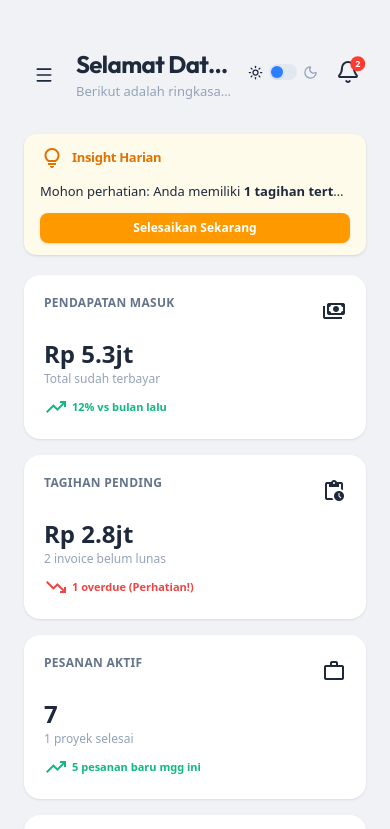
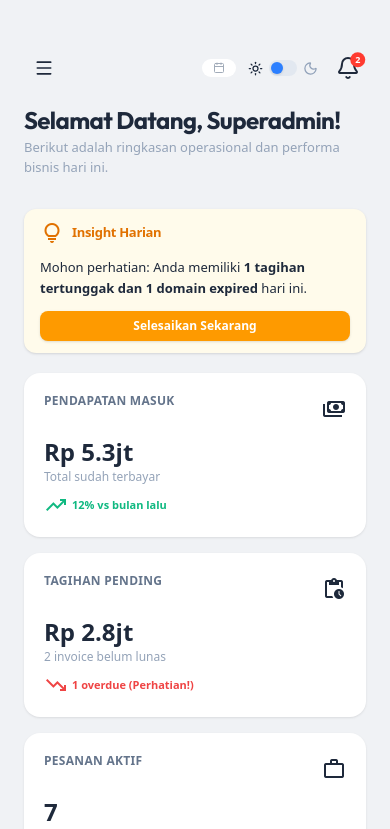
Before and after one commit to revtech-id/revtech-website, a Next.js app in the folder apps/frontend/: page /admin/dashboard in a window 390 px wide. Shown: the top 829 px of the page. Built offline with nearby package versions, Linux system fonts and the light colour scheme.

Commit message:
style(admin): hide bar chart x-axis labels on mobile for cleaner UI

```diff
--- a/apps/frontend/app/(admin)/admin/dashboard/page.tsx
+++ b/apps/frontend/app/(admin)/admin/dashboard/page.tsx
@@ -209,7 +209,7 @@ function AIInsightWidget() {
               <span className="text-[13px] font-bold tracking-tight">Insight Harian</span>
             </div>
             <div className={`w-px h-4 hidden sm:block shrink-0 ${theme.divider}`}></div>
-            <p className="text-[13px] flex-1 truncate" style={{ color: "var(--adm-text)" }} title={`Mohon perhatian: Anda memiliki ${alertSentence} hari ini.`}>
+            <p className="text-[13px] flex-1 leading-relaxed" style={{ color: "var(--adm-text)" }} title={`Mohon perhatian: Anda memiliki ${alertSentence} hari ini.`}>
               Mohon perhatian: Anda memiliki <strong className="font-bold">{alertSentence}</strong> hari ini.
             </p>
             <Link href={urgentDeadlines.length > 0 ? "/admin/pesanan" : "/admin/invoice"} className={`text-[12px] font-bold px-4 py-1.5 rounded-lg transition-colors whitespace-nowrap shrink-0 text-center shadow-sm ${theme.button}`}>
@@ -225,7 +225,7 @@ function AIInsightWidget() {
               <span className="text-[13px] font-bold tracking-tight">Sistem Sehat</span>
             </div>
             <div className="w-px h-4 bg-emerald-200 dark:bg-emerald-500/30 hidden sm:block shrink-0"></div>
-            <p className="text-[13px] flex-1 truncate" style={{ color: "var(--adm-text)" }}>
+            <p className="text-[13px] flex-1 leading-relaxed" style={{ color: "var(--adm-text)" }}>
               Operasional berjalan dengan sangat lancar. Tidak ada tugas mendesak atau tagihan tertunggak hari ini.
             </p>
           </div>
@@ -264,6 +264,14 @@ const fadeUp = (i: number) => ({
 });
 
 // ── Main Dashboard ────────────────────────────────────────────────────────────
+
+const CustomTick = ({ x, y, payload }: any) => (
+  <g transform={`translate(${x},${y})`} className="hidden sm:block">
+    <text x={0} y={0} dy={12} textAnchor="middle" fill="var(--adm-text-3)" fontSize={10}>
+      {payload.value}
+    </text>
+  </g>
+);
 
 export default function DashboardPage() {
   const [activeTab, setActiveTab] = useState<"proyek" | "server">("proyek");
@@ -424,10 +432,10 @@ export default function DashboardPage() {
                   <BarChart data={pipelineData} barSize={10} margin={{ top: 30, right: 0, bottom: 0, left: 0 }}>
                     <XAxis
                       dataKey="label"
-                      tick={{ fontSize: 10, fill: "var(--adm-text-3)" }}
+                      tick={<CustomTick />}
                       axisLine={false}
                       tickLine={false}
-                      tickMargin={12}
+                      interval={0}
                     />
                     <YAxis hide allowDecimals={false} />
                     <Tooltip content={<PipelineTooltip />} cursor={false} />
--- a/apps/frontend/app/(admin)/layout.tsx
+++ b/apps/frontend/app/(admin)/layout.tsx
@@ -124,9 +124,10 @@ export default function AdminLayout({ children }: { children: React.ReactNode })
               background: "transparent",
               borderBottom: "none",
             }}
-            className="sticky top-0 z-20 px-6 sm:px-10 lg:px-14 xl:px-16 pt-12 pb-6 flex items-center gap-3"
+            className="sticky top-0 z-20 px-6 sm:px-10 lg:px-14 xl:px-16 pt-12 pb-6 flex flex-wrap sm:flex-nowrap items-center justify-between gap-y-4 gap-x-3"
           >
-            {/* Mobile Sheet Trigger */}
+            {/* 1. Mobile Sheet Trigger (Hamburger) */}
+            <div className="order-1 flex-none sm:order-none">
               <Sheet open={mobileNavOpen} onOpenChange={setMobileNavOpen}>
                 <SheetTrigger asChild>
                   <Button
@@ -146,13 +147,14 @@ export default function AdminLayout({ children }: { children: React.ReactNode })
                   <VerticalNav onItemClick={() => setMobileNavOpen(false)} />
                 </SheetContent>
               </Sheet>
+            </div>
 
-            {/* Page title / Greeting */}
-            <div className="flex-1 min-w-0 flex flex-col justify-center">
+            {/* 2. Page title / Greeting */}
+            <div className="order-3 w-full sm:order-none sm:w-auto sm:flex-1 min-w-0 flex flex-col justify-center">
               {pageTitle === "Dashboard" ? (
                 <div className="animate-fade-in-up overflow-hidden">
-                  <h1 className="text-2xl lg:text-3xl font-bold tracking-tight truncate" style={{ color: "var(--adm-text)", fontFamily: "var(--font-heading)" }} title="Selamat Datang, Superadmin!">Selamat Datang, Superadmin!</h1>
-                  <p className="text-[13px] mt-0.5 truncate" style={{ color: "var(--adm-text-3)" }}>Berikut adalah ringkasan operasional dan performa bisnis hari ini.</p>
+                  <h1 className="text-2xl lg:text-3xl font-bold tracking-tight" style={{ color: "var(--adm-text)", fontFamily: "var(--font-heading)" }} title="Selamat Datang, Superadmin!">Selamat Datang, Superadmin!</h1>
+                  <p className="text-[13px] mt-0.5" style={{ color: "var(--adm-text-3)" }}>Berikut adalah ringkasan operasional dan performa bisnis hari ini.</p>
                 </div>
               ) : (
                 <h2
@@ -164,9 +166,9 @@ export default function AdminLayout({ children }: { children: React.ReactNode })
               )}
             </div>
 
-            {/* Right actions */}
-            <div className="flex items-center gap-3 sm:gap-5 self-start mt-1.5">
-              <div className="hidden sm:block shrink-0">
+            {/* 3. Right actions */}
+            <div className="order-2 flex-none flex items-center gap-3 sm:gap-5 sm:order-none sm:self-start sm:mt-1.5">
+              <div className="shrink-0">
                 <AdminDateRangePicker />
               </div>
 
--- a/apps/frontend/components/admin/AdminDateRangePicker.tsx
+++ b/apps/frontend/components/admin/AdminDateRangePicker.tsx
@@ -50,7 +50,7 @@ export function AdminDateRangePicker() {
           color: "var(--adm-text-2)",
         }}
       >
-        <span className="font-mono text-[9.5px] opacity-85">{dateDisplay}</span>
+        <span className="font-mono text-[9.5px] opacity-85 hidden sm:inline-block">{dateDisplay}</span>
         <Calendar className="h-3 w-3 opacity-60 shrink-0" style={{ color: "var(--adm-text-2)" }} />
       </button>
 
```
Lines whose indentation alone changed are shown as unchanged.
